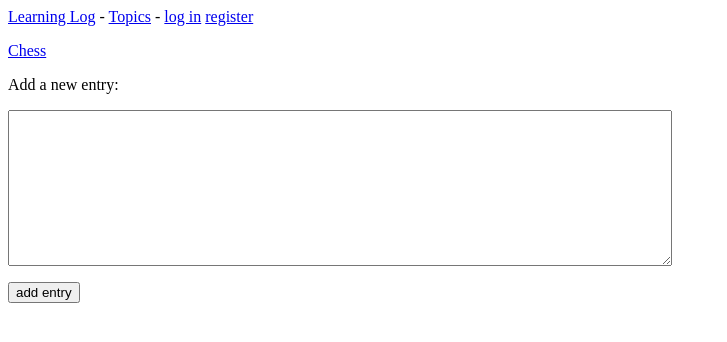
After one commit to zhangkaiming1985/learning_log, a Django app: page /new_entry/1 in a window 1280 px wide. The commit adds this page. Shown: the top 342 px of the page, without its empty margins (0-727 px from the left). Run offline with Django 3.2, Linux system fonts and the light colour scheme; data comes from the database, SQL or seed files in the repository; both versions use the stored data as it was after the commit.

Commit message:
2018-4-18 21:00 macbook

```diff
--- a/learning_log/settings.py
+++ b/learning_log/settings.py
@@ -39,7 +39,8 @@ INSTALLED_APPS = [
     'django.contrib.staticfiles',
 
     # 我的应用
-    'learning_logs'
+    'learning_logs',
+    'users'
 ]
 
 MIDDLEWARE = [
--- a/learning_log/urls.py
+++ b/learning_log/urls.py
@@ -18,5 +18,6 @@ from django.urls import path, include
 
 urlpatterns = [
     path('admin/', admin.site.urls),
-    path('', include('learning_logs.urls'))
+    path('', include('learning_logs.urls', namespace='learning_logs')),
+    path('users/', include('users.urls', namespace='users')),
 ]
--- a/learning_logs/forms.py
+++ b/learning_logs/forms.py
@@ -1,12 +1,25 @@
 from django import forms
 
-from .models import Topic
+from .models import Topic, Entry
+
 
 class TopicForm(forms.ModelForm):
 	"""基于Topic建立的表单"""
+
 	class Meta:
 		model = Topic
 		# 表单包含的字段
 		fields = ['text']
-		# 不要为text生成标签
+		# 指定了一个空标签
 		labels = {'text': ''}
+
+
+class EntryForm(forms.ModelForm):
+	"""基于Entry建立的表单"""
+
+	class Meta:
+		model = Entry
+		fields = ['text']
+		labels = {'text': ''}
+		# 小部件属性，使文本区域的宽度由默认的40列增加到80列
+		widgets = {'text': forms.Textarea(attrs={'cols': 80})}
--- a/learning_logs/templates/learning_logs/base.html
+++ b/learning_logs/templates/learning_logs/base.html
@@ -1,6 +1,13 @@
 <p>
-    <a href="{% url 'learning_logs:index' %}">Learning Log</a>
-    <a href="{% url 'learning_logs:topics' %}">Topics</a>
+    <a href="{% url 'learning_logs:index' %}">Learning Log</a> -
+    <a href="{% url 'learning_logs:topics' %}">Topics</a> -
+    {% if user.is_authenticated %}
+      Hello,{{ user.username }} -
+    <a href="{% url 'users:logout' %}">log out</a>
+    {% else %}
+      <a href="{% url 'users:login' %}">log in</a>
+      <a href="{% url 'users:register' %}">register</a>
+    {% endif %}
 </p>
 
 {% block content %}{% endblock content %}
--- /dev/null
+++ b/learning_logs/templates/learning_logs/new_entry.html
@@ -0,0 +1,19 @@
+{% extends "learning_logs/base.html" %}
+
+<!--重写base的block-->
+{% block content %}
+
+ <!--显示当前主题，为context中的topic-->
+  <p><a href="{% url 'learning_logs:topic' topic.id%}" >{{ topic }}</a></p>
+
+  <p>Add a new entry:</p>
+
+  <form action="{% url 'learning_logs:new_entry' topic.id %}" method="post">
+      <!--防止跨站请求伪造-->
+      {% csrf_token %}
+      <!--生成表单-->
+      {{ form.as_p }}
+      <button name="submit">add entry</button>
+  </form>
+
+{% endblock content %}
--- a/learning_logs/templates/learning_logs/topic.html
+++ b/learning_logs/templates/learning_logs/topic.html
@@ -12,10 +12,13 @@
         <li>
             <p>{{ entry.date_added|date:'M d, Y H:i' }}</p>
             <p>{{ entry.text|linebreaks }}</p>
+            <a href="{% url 'learning_logs:edit_entry' entry.id%}">Edit this entry</a>
         </li>
       {% empty %}
         <li>No entry have been added yet.</li>
       {% endfor %}
   </ul>
 
+  <a href="{% url 'learning_logs:new_entry' topic.id%}">Add a new entry</a>
+
 {% endblock content %}
--- a/learning_logs/urls.py
+++ b/learning_logs/urls.py
@@ -8,6 +8,8 @@ from . import views
 app_name = 'learning_logs'
 
 urlpatterns = [
+	# URL请求模式
+
 	# 主页
 	path('', views.index, name='index'),
 
@@ -15,8 +17,15 @@ urlpatterns = [
 	path('topics/', views.topics, name='topics'),
 
 	# 显示特定主题
+	# 当请求网址模式与下面相同时，捕获int值，存储在topic_id中，连同request一同发给view
 	path('topics/<int:topic_id>/', views.topic, name='topic'),
 
 	# 增加新的主题
-	path('new_topic/', views.new_topic, name='new_topic')
+	path('new_topic/', views.new_topic, name='new_topic'),
+
+	# 增加新的条目
+	path('new_entry/<int:topic_id>', views.new_entry, name='new_entry'),
+
+	# 编辑条目
+	path('edit_entry/<int:entry_id>', views.edit_entry, name='edit_entry'),
 ]
--- a/learning_logs/views.py
+++ b/learning_logs/views.py
@@ -1,27 +1,29 @@
-from django.shortcuts import render
+from django.shortcuts import render, redirect
 from django.http import HttpResponseRedirect
 from django.urls import reverse
-from .models import Topic
-from .forms import TopicForm
+from .models import Topic, Entry
+from .forms import TopicForm, EntryForm
 
-# Create your views here.
 
 def index(request):
 	"""学习笔记主页"""
 	return render(request, 'learning_logs/index.html')
 
+
 def topics(request):
 	"""显示所有主题"""
 	topics = Topic.objects.order_by("date_added")
-	context = {'topics':topics}
+	context = {'topics': topics}
 	return render(request, 'learning_logs/topics.html', context)
+
 
 def topic(request, topic_id):
 	"""显示特定主题"""
 	topic = Topic.objects.get(id=topic_id)
 	entries = topic.entry_set.order_by("-date_added")
-	context = {'topic':topic, 'entries':entries}
+	context = {'topic': topic, 'entries': entries}
 	return render(request, 'learning_logs/topic.html', context)
+
 
 def new_topic(request):
 	"""增加新的主题"""
@@ -31,9 +33,48 @@ def new_topic(request):
 	else:
 		# POST提交数据，对其进行处理
 		form = TopicForm(request.POST)
-		if form.is_valid():# 验证表单合法性
-			form.save()# 保存在数据库中
-			return HttpResponseRedirect(reverse('learning_logs:topics'))# 重新定向，前往reverse解析的网址
+		if form.is_valid():  # 验证表单合法性
+			form.save()  # 保存在数据库中
+			return HttpResponseRedirect(reverse('learning_logs:topics'))  # 重新定向，前往reverse解析的网址
 
-	context = {'form':form}
+	context = {'form': form}
 	return render(request, 'learning_logs/new_topic.html', context)
+
+
+def new_entry(request, topic_id):
+	"""增加新条目"""
+	# 获取当前topic
+	topic = Topic.objects.get(id=topic_id)
+
+	if request.method != 'POST':
+		form = EntryForm()
+	else:
+		form = EntryForm(request.POST)
+		if form.is_valid():
+			new_entry = form.save(commit=False)  # 若new_entry = form 不能保存增加的entry，改成form.topic = topic, form.save()亦是如此
+			new_entry.topic = topic
+			new_entry.save()
+			return HttpResponseRedirect(reverse('learning_logs:topic', args=[topic_id]))
+
+	context = {'topic': topic, 'form': form}
+	return render(request, 'learning_logs/new_entry.html', context)
+
+
+def edit_entry(request, entry_id):
+	"""编辑条目"""
+
+	# 获取当前主题和条目
+	entry = Entry.objects.get(id=entry_id)
+	topic = entry.topic
+
+	if request.method != 'POST':
+		# 初次请求，使用当前条目填充
+		form = EntryForm(instance=entry, data=None)
+	else:
+		form = EntryForm(instance=entry, data=request.POST)
+		if form.is_valid():
+			form.save()
+			return HttpResponseRedirect(reverse('learning_logs:topic', args=[topic.id]))
+
+	context = {'topic': topic, 'entry': entry, 'form': form}
+	return render(request, 'learning_logs/edit_entry.html', context)
--- /dev/null
+++ b/users/urls.py
@@ -0,0 +1,25 @@
+# learning_logs/urls
+
+from django.urls import path
+from django.contrib.auth.views import login
+
+from . import views
+
+# 命名空间
+app_name = 'users'
+
+urlpatterns = [
+	# URL请求模式
+
+	# 登录
+	# 因为未定义自己的视图函数，传递了一个字典来告诉Django到哪里去找我们编写的模板
+	path('login/', login, {'template_name': 'users/login.html'}, name='login'),
+
+	# 注销
+	path('logout/', views.logout_view, name='logout'),
+
+	# 注册新用户
+	path('register/', views.register, name='register')
+
+
+]
```
Also changed, not shown: learning_logs/templates/learning_logs/edit_entry.html (added, +19 -0 lines), users/templates/users/login.html (added, +17 -0 lines), users/templates/users/register.html (added, +14 -0 lines), db.sqlite3.
